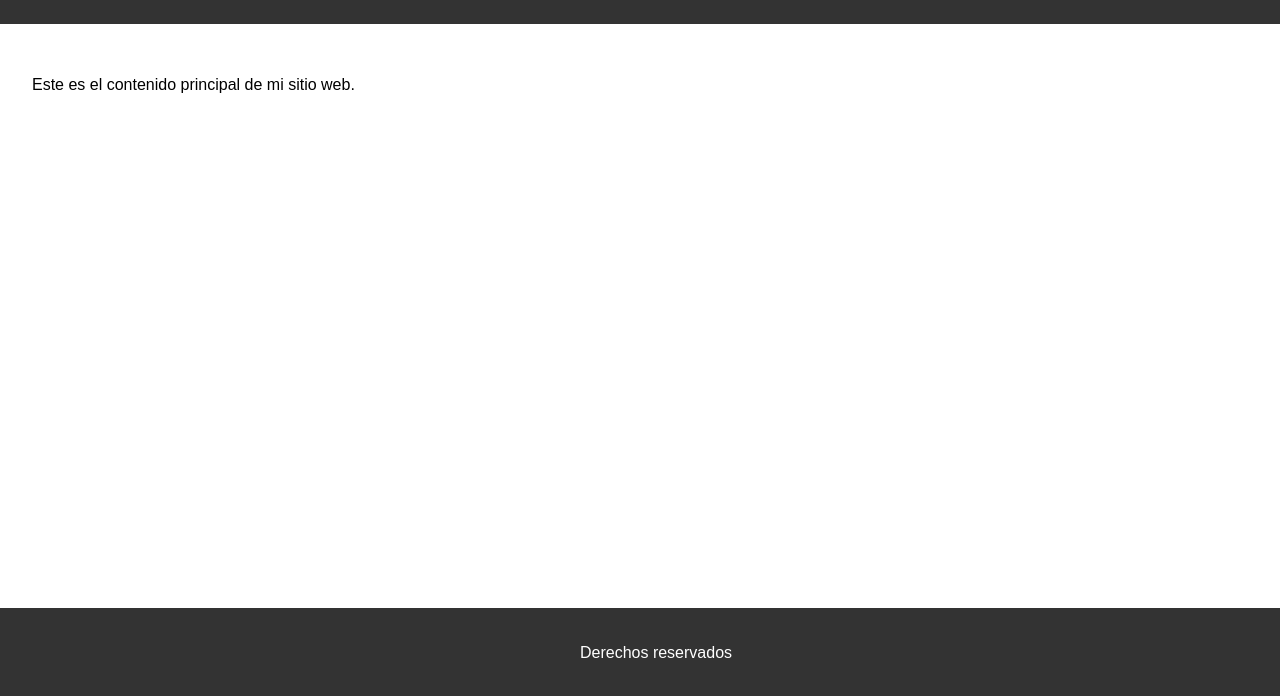
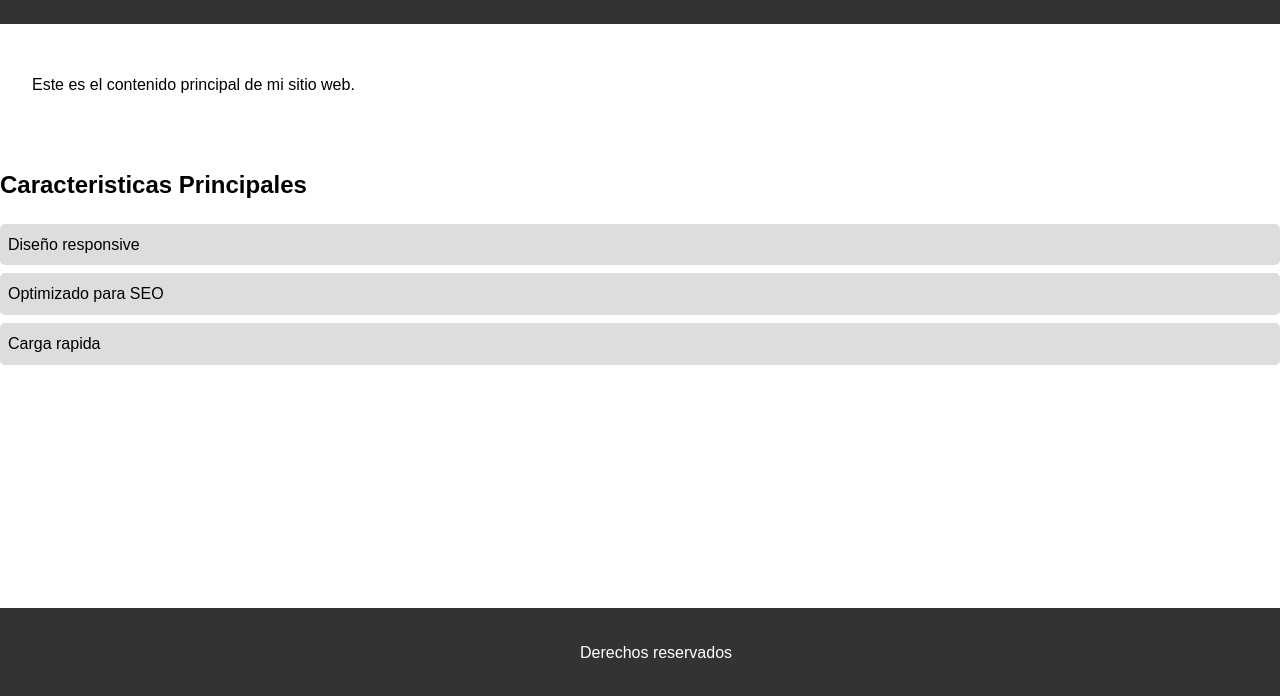
Before and after one commit to pixdiego74/Exercise-1, a plain HTML site: page index.html in a window 1280 px wide. Shown: the part 102-798 px from the top of the page. Drawn offline with Linux system fonts and the light colour scheme.

Commit message:
Version 1.1 -Added features section

```diff
--- a/index.html
+++ b/index.html
@@ -15,6 +15,16 @@
     <main>
         <p>Este es el contenido principal de mi sitio web.</p>
     </main>
+
+    <section id="caracteristicas">
+        <h2>Caracteristicas Principales</h2>
+        <ul>
+            <li>Diseño responsive</li>
+            <li>Optimizado para SEO</li>
+            <li>Carga rapida</li>
+        </ul>
+    </section>
+
     <footer>
         <p>Derechos reservados</p>
     </footer>
--- a/style.css
+++ b/style.css
@@ -25,3 +25,20 @@ footer{
     bottom: 0;
     width: 100%;
 }
+#caracteristcas{
+    background-color: #f4f4f4;
+    padding: 1rem;
+    margin: 1rem 0;
+}
+
+#caracteristicas ul{
+    list-style-type: none;
+    padding: 0;
+}
+
+#caracteristicas li{
+    background-color: #ddd;
+    margin: 0.5rem 0;
+    padding: 0.5rem;
+    border-radius: 5px;
+}
```
